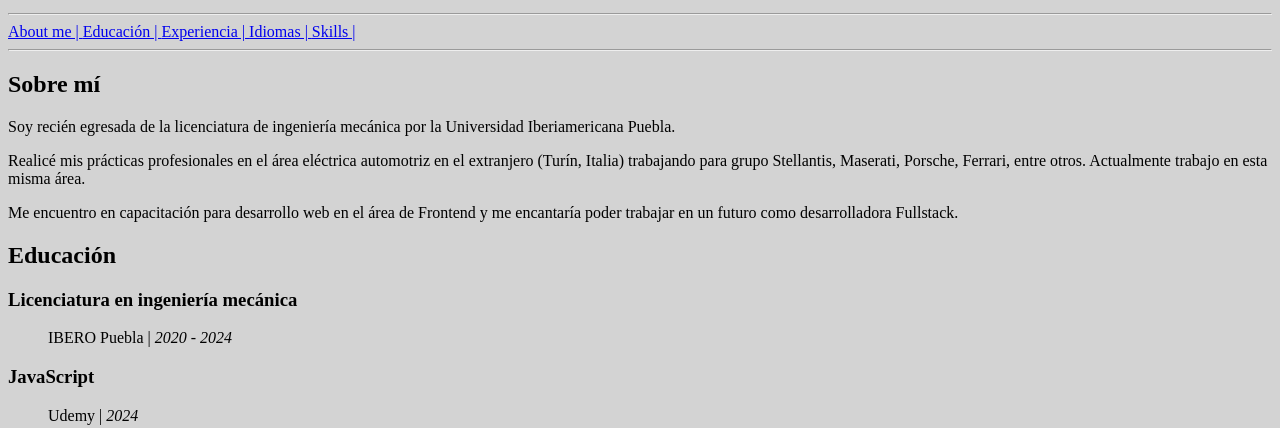
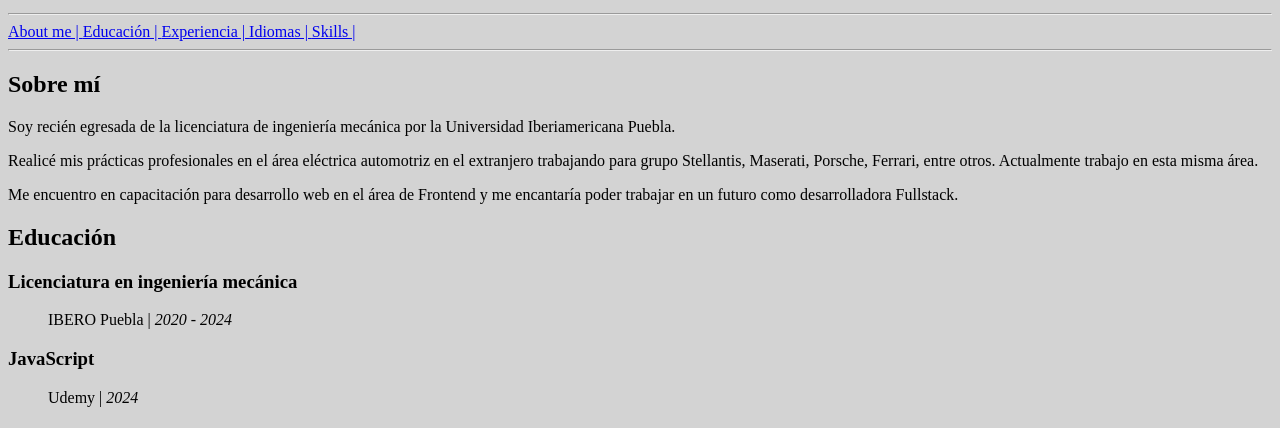
Before and after one commit to ViridianaCruz1/41-B-Mi-primer-portafolio-Viridiana-Cruz, a plain HTML site: page index.html in a window 1280 px wide. Shown: the part 313-741 px from the top of the page. Drawn offline with Linux system fonts and the light colour scheme.

Commit message:
Modificación del apartado 'sobre mí'

```diff
--- a/index.html
+++ b/index.html
@@ -33,7 +33,7 @@
             <!-- Titulo de seccion -->
             <h2>Sobre mí</h2>
             <p>Soy recién egresada de la licenciatura de ingeniería mecánica por la Universidad Iberiamericana Puebla.</p>
-            <p>Realicé mis prácticas profesionales en el área eléctrica automotriz en el extranjero (Turín, Italia) trabajando para grupo Stellantis, Maserati, Porsche, Ferrari, entre otros. Actualmente trabajo en esta misma área.</p>
+            <p>Realicé mis prácticas profesionales en el área eléctrica automotriz en el extranjero trabajando para grupo Stellantis, Maserati, Porsche, Ferrari, entre otros. Actualmente trabajo en esta misma área.</p>
             <p>Me encuentro en capacitación para desarrollo web en el área de Frontend y me encantaría poder trabajar en un futuro como desarrolladora Fullstack.</p>
         </section>
         <section id="educacion">
```
